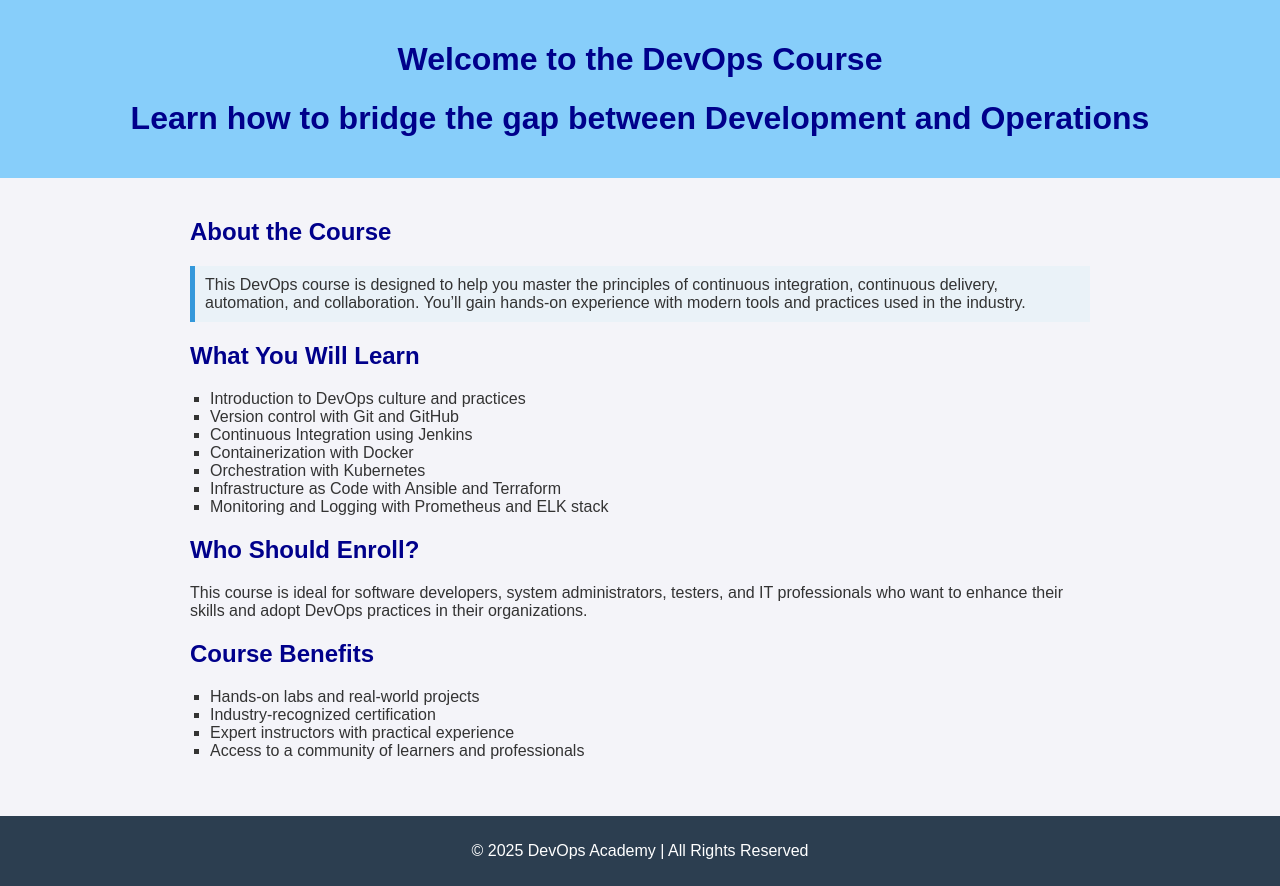
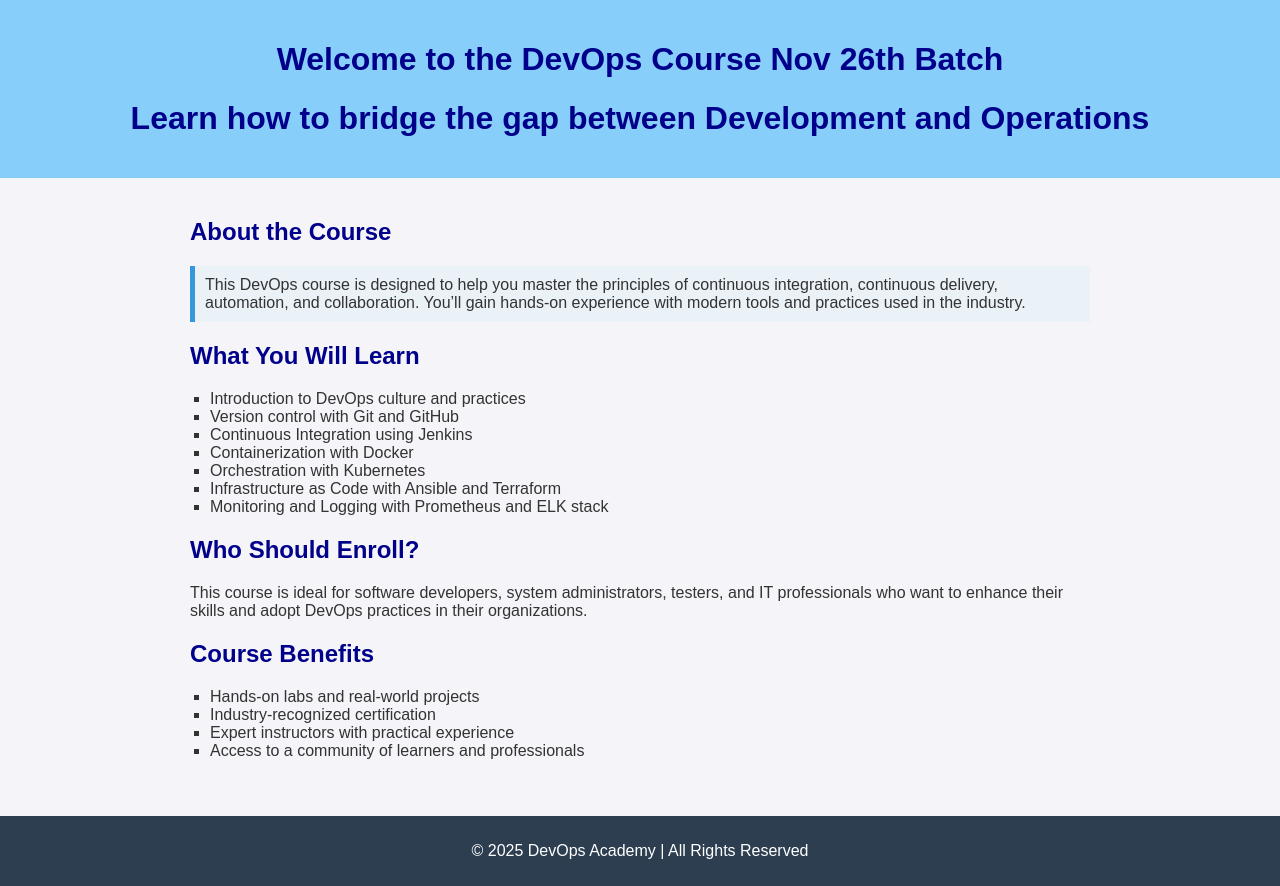
Before and after one commit to Hemalatha-Pakki/Static_Website_Repo, a plain HTML site: page index.html in a window 1280 px wide. Drawn offline with Linux system fonts and the light colour scheme.

Commit message:
updated index.html

```diff
--- a/index.html
+++ b/index.html
@@ -46,7 +46,7 @@
 </head>
 <body>
     <header>
-        <h1>Welcome to the DevOps Course</h1>
+        <h1>Welcome to the DevOps Course Nov 26th Batch</h1>
         <h1>Learn how to bridge the gap between Development and Operations</h1>
     </header>
 
```
